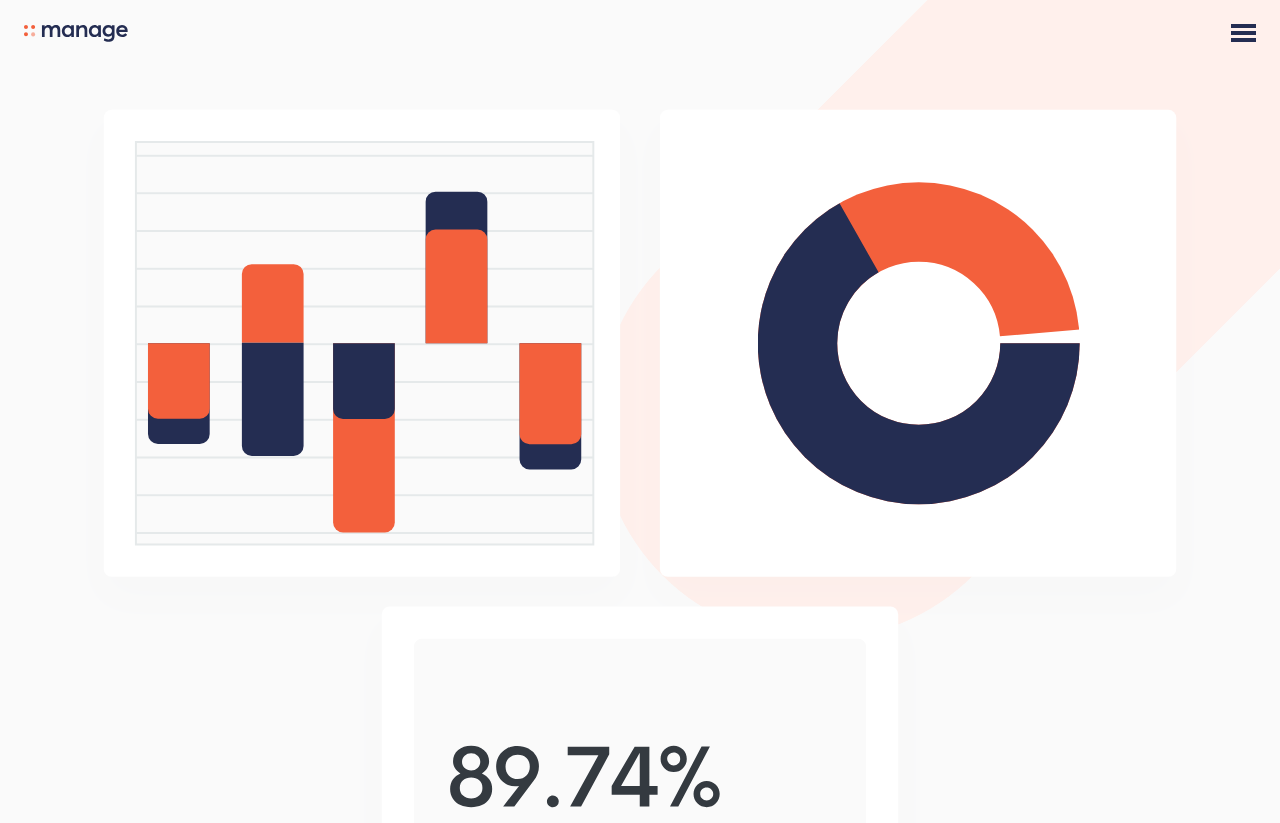
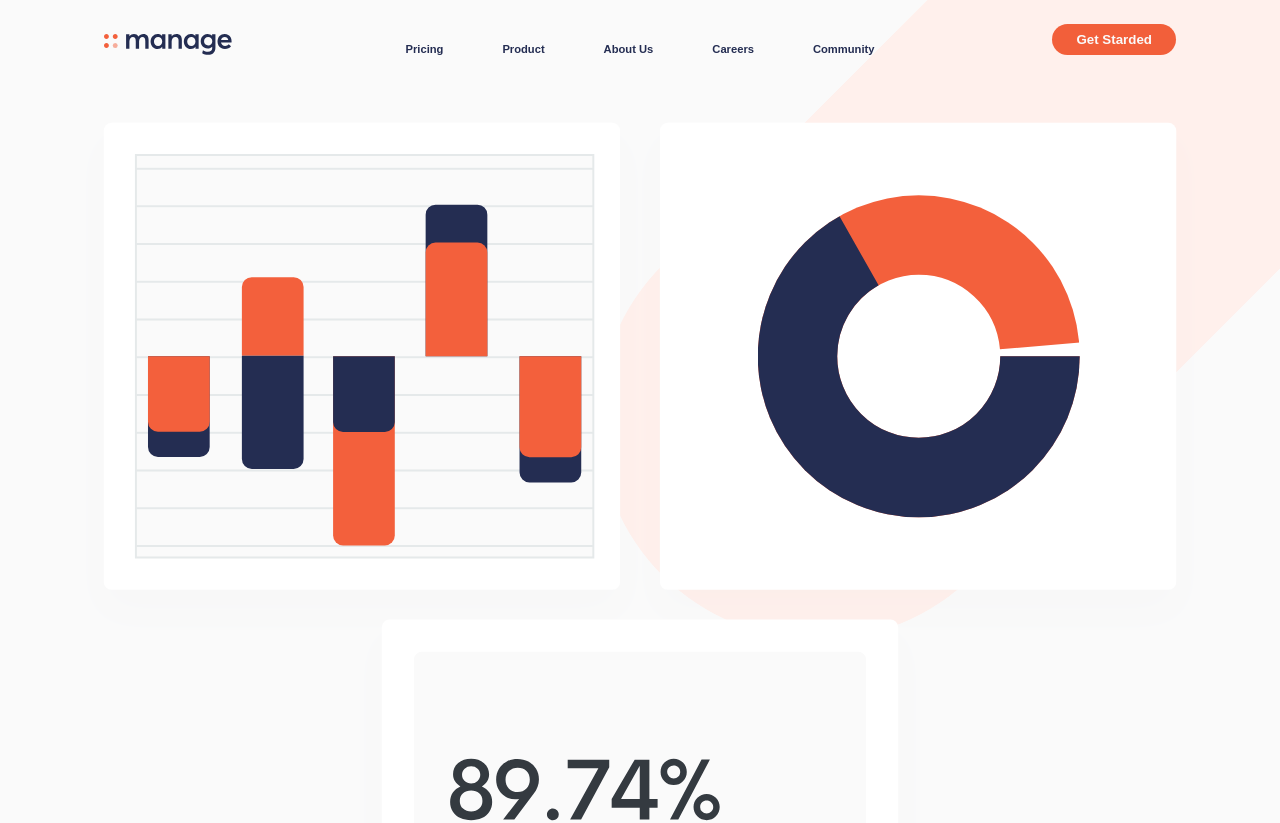
Before and after one commit to Pleopleq/manage-landing-page, a plain HTML site: page index.html in a window 1280 px wide. Shown: the top 823 px of the page. Drawn offline with Linux system fonts and the light colour scheme; a web font is replaced by a local one.

Commit message:
Add desktop nav styles

```diff
--- a/index.html
+++ b/index.html
@@ -11,10 +11,18 @@
 <body class="artBackground">
   <nav class="blockNavBar">
   <img src="./images/logo.svg" alt="logo" class="blockNavBar__logo">
+
+  <ul class="blockNavBar__desktop">
+    <li class="blockNavbar__desktop-item">Pricing</li>
+    <li class="blockNavbar__desktop-item">Product</li>
+    <li class="blockNavbar__desktop-item">About Us</li>
+    <li class="blockNavbar__desktop-item">Careers</li>
+    <li class="blockNavbar__desktop-item">Community</li>
+  </ul>
+
   <label class="blockNavBar__hamMenu">
     <img src="./images/icon-hamburger.svg" alt="logo" >
-
-  <ul class="blockNavBar__list dropdown">
+    <ul class="blockNavBar__list dropdown desktop-menu">
       <li class="blocNavbar__item">Pricing</li>
       <li class="blocNavbar__item">Product</li>
       <li class="blocNavbar__item">About Us</li>
@@ -22,14 +30,15 @@
       <li class="blocNavbar__item">Community</li>
     </ul>
 </label>
+  <button class="getStarted">Get Starded</button>
+
 </nav>
     <!-- GRAPHS -->
 
   <section class="blockHero">
     <img src="./images/illustration-intro.svg" alt="graphs header" class="blockHero__hero">
-  </section>
+
     <!-- CALL TO ACTION -->
-
 
  <section class="blockCTA">
   <h1 class="blockCTA__title">Bring everyone together to build better products.</h1>
@@ -39,7 +48,7 @@
   </p>
   <button class="blockCTA__getStarted">Get Started</button>
   </section>
-
+</section>
     <!-- FUNCTION OF PRODUCT -->
 
   <section class="blockFunctions">
--- a/styles/sass/footer.scss
+++ b/styles/sass/footer.scss
@@ -10,10 +10,6 @@
         grid-template-columns: 1fr auto;
         margin-top: 3rem;
         margin-bottom: 3rem;
-        @media (min-width: 375px) {
-            margin-left: 0;
-            margin-right: 0;
-        }
     }
     .emailUpdates__input{
         padding: 1rem 0rem 0.8rem 1.5rem;
--- a/styles/sass/navbar.scss
+++ b/styles/sass/navbar.scss
@@ -1,20 +1,66 @@
 @use './util/variables' as *;
 
+.getStarted {
+    background-color: $bright-red;
+    color: $very-light-gray;
+    font-family: $primary-font;
+    font-weight: 700;
+    padding: 0.6em 1.8em 0.6em 1.8em;
+    justify-self: flex-start;
+    align-self: flex-end;
+    border-radius: 2rem;
+    border: none;
+    display: none;
+    @media (min-width: 1024px) {
+        display: flex;
+        grid-area: right;
+        justify-self: flex-end;
+        align-self: flex-start;
+        margin-right: 5rem;
+        }
+}
 
 .blockNavBar{
     display:grid;
     grid-template-columns: 1fr 1fr;
     padding-top: 1.5rem;
     margin: 0rem 1.5rem 1.5rem 1.5rem;
+        @media (min-width: 1024px) {
+            grid-template-columns: 1fr 1.5fr 1fr;
+            grid-template-areas: "left middle right";
+         }
+    .blockNavBar__desktop{
+        display: none;
+        color: $dark-blue;
+        font-weight: 700;
+        font-size: 0.7rem;
+        @media (min-width: 1024px) {
+            display: flex;
+            justify-content: space-around;
+            align-items: flex-end;
+            list-style-type: none;
+         }
+    }
+
     .blockNavBar__logo{
         display: flex;
         justify-self: flex-start;
         align-self: flex-end;
         width: 6.5rem;
+        @media (min-width: 1024px) {
+            margin-left: 5rem;
+            width: 8rem;
+         }
     }
     .blockNavBar__hamMenu{
         display: flex;
         justify-self: flex-end;
+
+    }
+    .blockNavBar__hamMenu img {
+        @media (min-width: 1024px) {
+            display: none;
+         }
     }
     .blockNavBar__list{
         list-style-type: none;
@@ -43,6 +89,7 @@
         transition: opacity .15s ease-out;
         box-shadow: 4px 200px 169px 200px rgba(0,0,0,0.22);
         display: none;
+
     }
 }
 
@@ -54,5 +101,7 @@
     opacity: 1;
     pointer-events: auto;
     display: flex;
-
+    @media (min-width: 1024px) {
+        display: none;
+     }
 }
```
Also changed, not shown: styles/style.css, 1 other file. Lines whose indentation alone changed are shown as unchanged.
